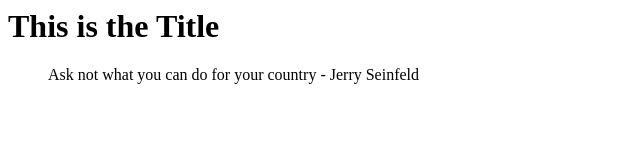
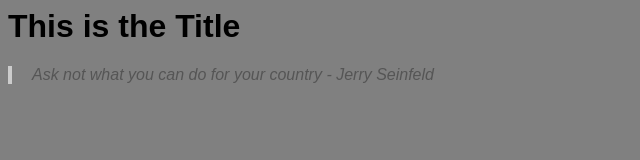
Before and after one commit to sbachma/GitLab, a plain HTML site: page index.html in a window 1280 px wide. Shown: the whole page, without its empty margins (0-640 px from the left). Drawn offline with Linux system fonts and the light colour scheme.

Commit message:
added styling

```diff
--- a/index.html
+++ b/index.html
@@ -1,6 +1,7 @@
 <html>
 
 <head>
+<link rel="stylesheet" href="style.css">
 
 </head>
 
--- a/style.css
+++ b/style.css
@@ -0,0 +1,25 @@
+
+
+body {
+
+  background-color: grey; /* Light grey background */
+
+  font-family: Arial, sans-serif; /* Set a default font */
+
+}
+
+
+
+blockquote {
+
+  border-left: 4px solid #ccc; /* Grey border on the left */
+
+  padding-left: 20px; /* Space between the border and the text */
+
+  margin-left: 0;
+
+  color: #555; /* Dark grey text */
+
+  font-style: italic; /* Italicize the quote */
+
+}
```
